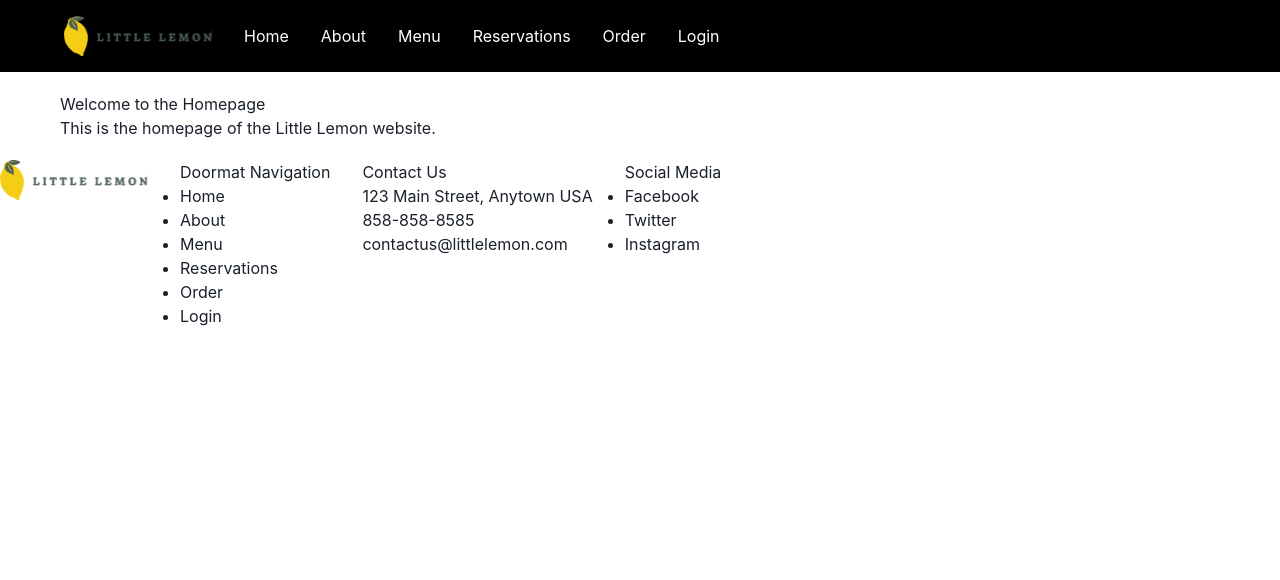
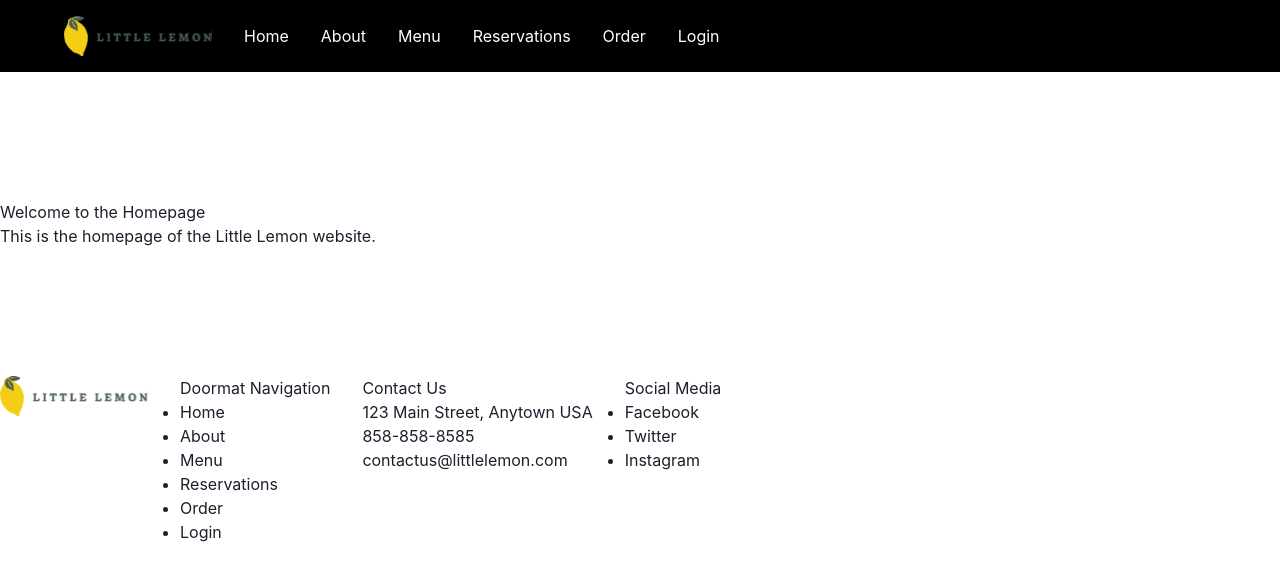
Before and after one commit to schouppeyoran/coursera-capstone, a React (Create React App) app: page / in a window 1280 px wide. Shown: the top 580 px of the page. Built offline with nearby package versions, Linux system fonts and the light colour scheme.

Commit message:
add margin to main component

```diff
--- a/src/components/Main.js
+++ b/src/components/Main.js
@@ -1,10 +1,12 @@
 import React from 'react';
-import './Main.css';
+import { Box } from '@chakra-ui/react';
+
 const Main = ({ children }) => {
   return (
-    <main className="main-content">
+    <Box as="main" my={32}>
       {children}
-    </main>
+    </Box>
   );
 };
+
 export default Main;
```
